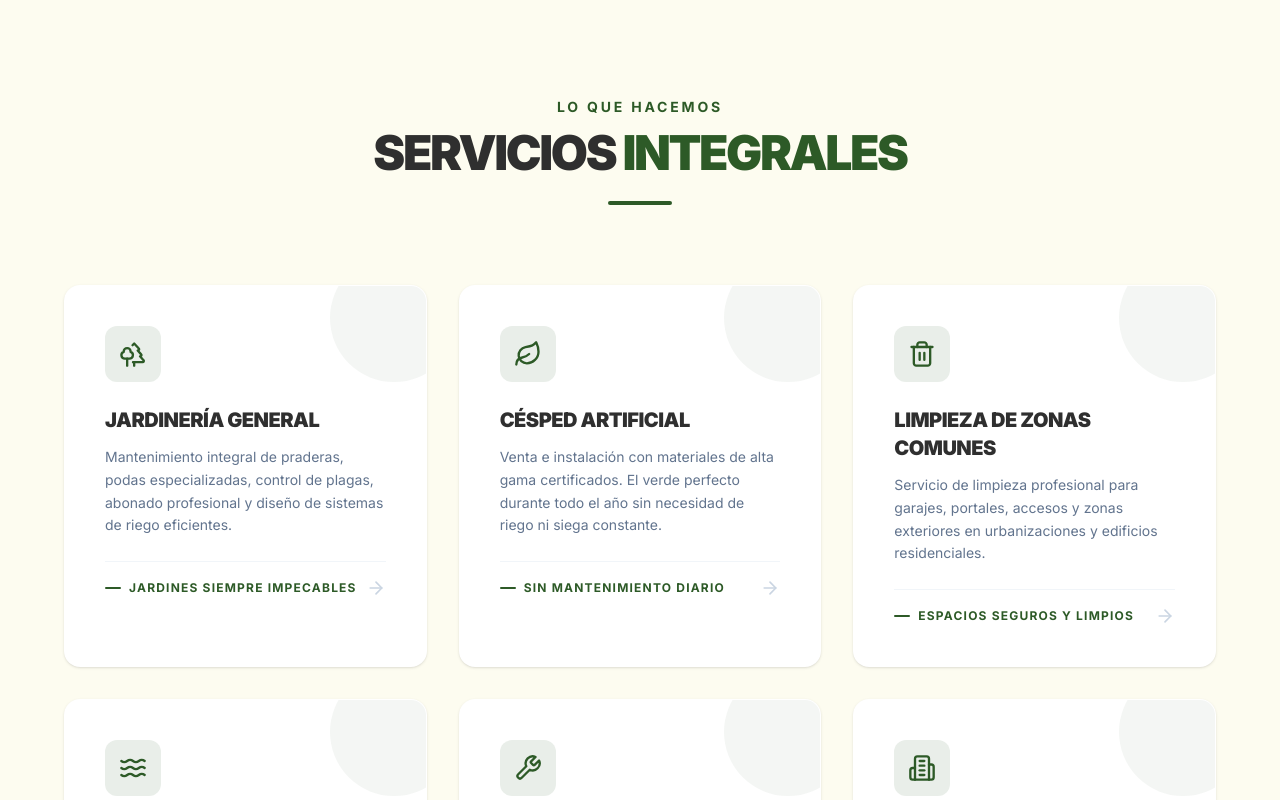
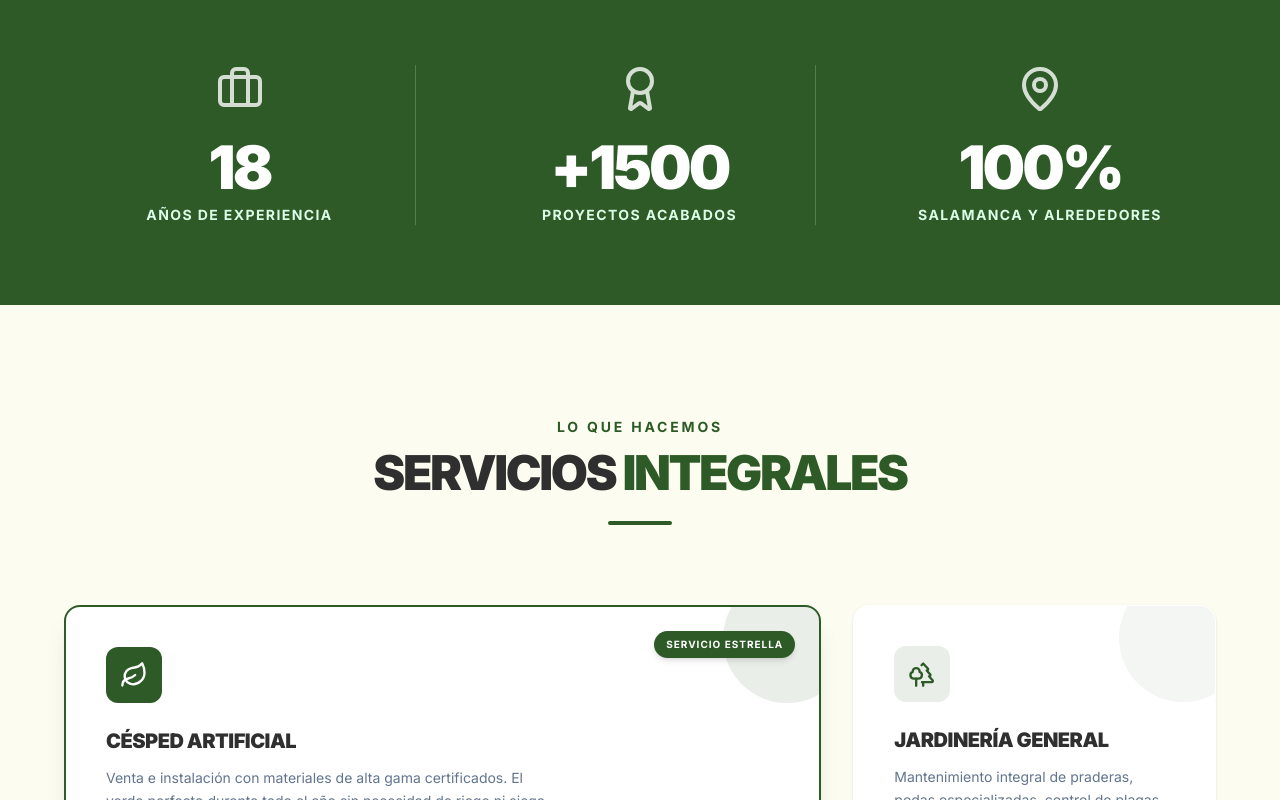
Before and after one commit to Edu-Cabanes/GreenGood, a Next.js app: page / in a window 1280 px wide. Shown: the part 2040-2840 px from the top of the page. Built offline with nearby package versions, Linux system fonts and the light colour scheme; no server answers.

Commit message:
feat: prioritize Cesped Artificial and add statistics section

```diff
--- a/app/page.tsx
+++ b/app/page.tsx
@@ -7,6 +7,7 @@ import Testimonials from "@/components/sections/Testimonials";
 import BlogPreview from "@/components/sections/BlogPreview";
 import FAQ from "@/components/sections/FAQ";
 import Contact from "@/components/sections/Contact";
+import Stats from "@/components/sections/Stats";
 
 const projects: ProjectSlide[] = [
   {
@@ -120,6 +121,9 @@ export default function Home() {
         </div>
       </section>
 
+      {/* ── Estadísticas ── */}
+      <Stats />
+
       {/* ── Servicios ── */}
       <Services />
 
--- a/components/sections/Services.tsx
+++ b/components/sections/Services.tsx
@@ -5,18 +5,18 @@ import Link from "next/link";
 
 const services = [
   {
+    icon: Leaf,
+    slug: "cesped-artificial",
+    title: "Césped Artificial",
+    desc: "Venta e instalación con materiales de alta gama certificados. El verde perfecto durante todo el año sin necesidad de riego ni siega constante.",
+    benefit: "Sin mantenimiento diario",
+  },
+  {
     icon: Trees,
     slug: "jardineria-general",
     title: "Jardinería General",
     desc: "Mantenimiento integral de praderas, podas especializadas, control de plagas, abonado profesional y diseño de sistemas de riego eficientes.",
     benefit: "Jardines siempre impecables",
-  },
-  {
-    icon: Leaf,
-    slug: "cesped-artificial",
-    title: "Césped Artificial",
-    desc: "Venta e instalación con materiales de alta gama certificados. El verde perfecto durante todo el año sin necesidad de riego ni siega constante.",
-    benefit: "Sin mantenimiento diario",
   },
   {
     icon: Trash2,
@@ -65,23 +65,41 @@ export default function Services() {
         <div className="grid grid-cols-1 md:grid-cols-3 gap-8">
           {services.map((service, idx) => {
             const Icon = service.icon;
+            const isFeatured = idx === 0;
+
             return (
               <Link
                 key={idx}
                 href={`/servicios/${service.slug}`}
-                className="group relative p-10 bg-white rounded-2xl shadow-sm hover:shadow-2xl transition-all duration-300 border border-transparent hover:border-brand-green/20 hover:-translate-y-2 overflow-hidden flex flex-col h-full cursor-pointer"
+                className={`group relative p-10 bg-white rounded-2xl transition-all duration-300 overflow-hidden flex flex-col h-full cursor-pointer ${
+                  isFeatured
+                    ? "md:col-span-2 shadow-xl border-2 border-brand-green hover:-translate-y-1"
+                    : "shadow-sm border border-transparent hover:border-brand-green/20 hover:shadow-2xl hover:-translate-y-1"
+                }`}
               >
                 {/* Background decorator */}
-                <div className="absolute -top-8 -right-8 w-32 h-32 bg-brand-green/5 rounded-full group-hover:bg-brand-green/10 transition-colors duration-300" />
+                <div className={`absolute -top-8 -right-8 w-32 h-32 rounded-full transition-colors duration-300 ${
+                  isFeatured ? 'bg-brand-green/10 group-hover:bg-brand-green/20' : 'bg-brand-green/5 group-hover:bg-brand-green/10'
+                }`} />
 
-                <div className="relative z-10 flex-grow">
-                  <div className="w-14 h-14 bg-brand-green/10 rounded-xl flex items-center justify-center mb-6 group-hover:bg-brand-green/20 transition-colors">
-                    <Icon className="w-7 h-7 text-brand-green" />
+                {isFeatured && (
+                  <div className="absolute top-6 right-6 bg-brand-green text-white text-[10px] font-bold px-3 py-1.5 rounded-full uppercase tracking-widest shadow-md">
+                    Servicio Estrella
                   </div>
-                  <h3 className="text-xl font-black mb-3 text-anthracite uppercase tracking-tight group-hover:text-brand-green transition-colors">
+                )}
+
+                <div className="relative z-10 grow">
+                  <div className={`w-14 h-14 rounded-xl flex items-center justify-center mb-6 transition-colors ${
+                    isFeatured ? 'bg-brand-green text-white' : 'bg-brand-green/10 text-brand-green group-hover:bg-brand-green/20'
+                  }`}>
+                    <Icon className="w-7 h-7" />
+                  </div>
+                  <h3 className={`text-xl font-black mb-3 text-anthracite uppercase tracking-tight transition-colors ${
+                    !isFeatured && 'group-hover:text-brand-green'
+                  }`}>
                     {service.title}
                   </h3>
-                  <p className="text-slate-500 leading-relaxed text-sm mb-6">
+                  <p className="text-slate-500 leading-relaxed text-sm mb-6 max-w-md">
                     {service.desc}
                   </p>
 
--- /dev/null
+++ b/components/sections/Stats.tsx
@@ -0,0 +1,33 @@
+"use client";
+
+import { Award, Briefcase, MapPin } from "lucide-react";
+
+export default function Stats() {
+  return (
+    <section className="bg-brand-green py-20 px-4 text-white">
+      <div className="max-w-6xl mx-auto">
+        <div className="grid grid-cols-1 md:grid-cols-3 gap-12 text-center divide-y md:divide-y-0 md:divide-x divide-white/20">
+
+          <div className="flex flex-col items-center pt-8 md:pt-0">
+            <Briefcase className="w-12 h-12 mb-6 opacity-80" />
+            <h3 className="text-5xl md:text-6xl font-black mb-2 tracking-tighter">18</h3>
+            <p className="text-green-100 font-bold tracking-widest uppercase text-sm">Años de experiencia</p>
+          </div>
+
+          <div className="flex flex-col items-center pt-8 md:pt-0">
+            <Award className="w-12 h-12 mb-6 opacity-80" />
+            <h3 className="text-5xl md:text-6xl font-black mb-2 tracking-tighter">+1500</h3>
+            <p className="text-green-100 font-bold tracking-widest uppercase text-sm">Proyectos acabados</p>
+          </div>
+
+          <div className="flex flex-col items-center pt-8 md:pt-0">
+            <MapPin className="w-12 h-12 mb-6 opacity-80" />
+            <h3 className="text-5xl md:text-6xl font-black mb-2 tracking-tighter">100%</h3>
+            <p className="text-green-100 font-bold tracking-widest uppercase text-sm">Salamanca y Alrededores</p>
+          </div>
+
+        </div>
+      </div>
+    </section>
+  );
+}
```
